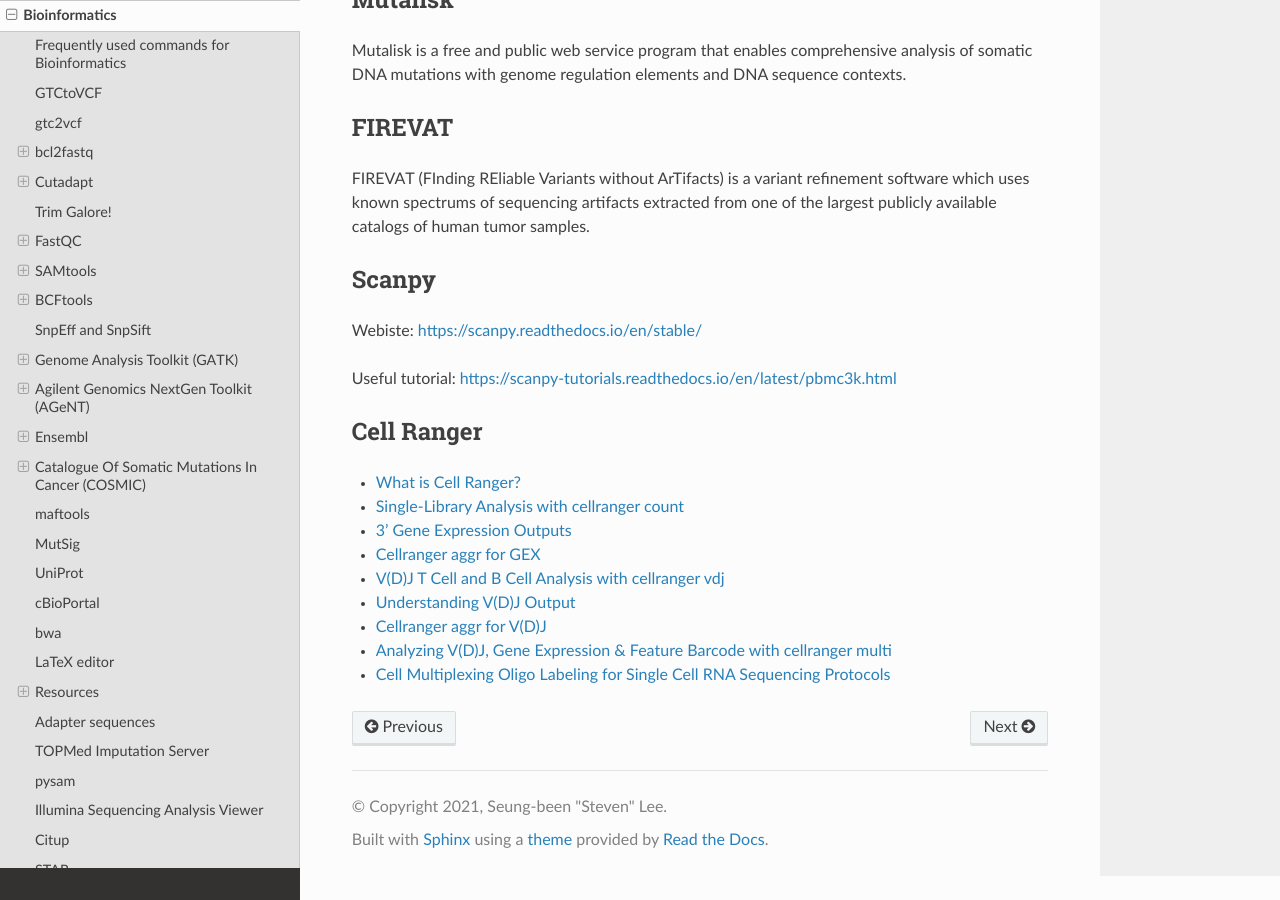
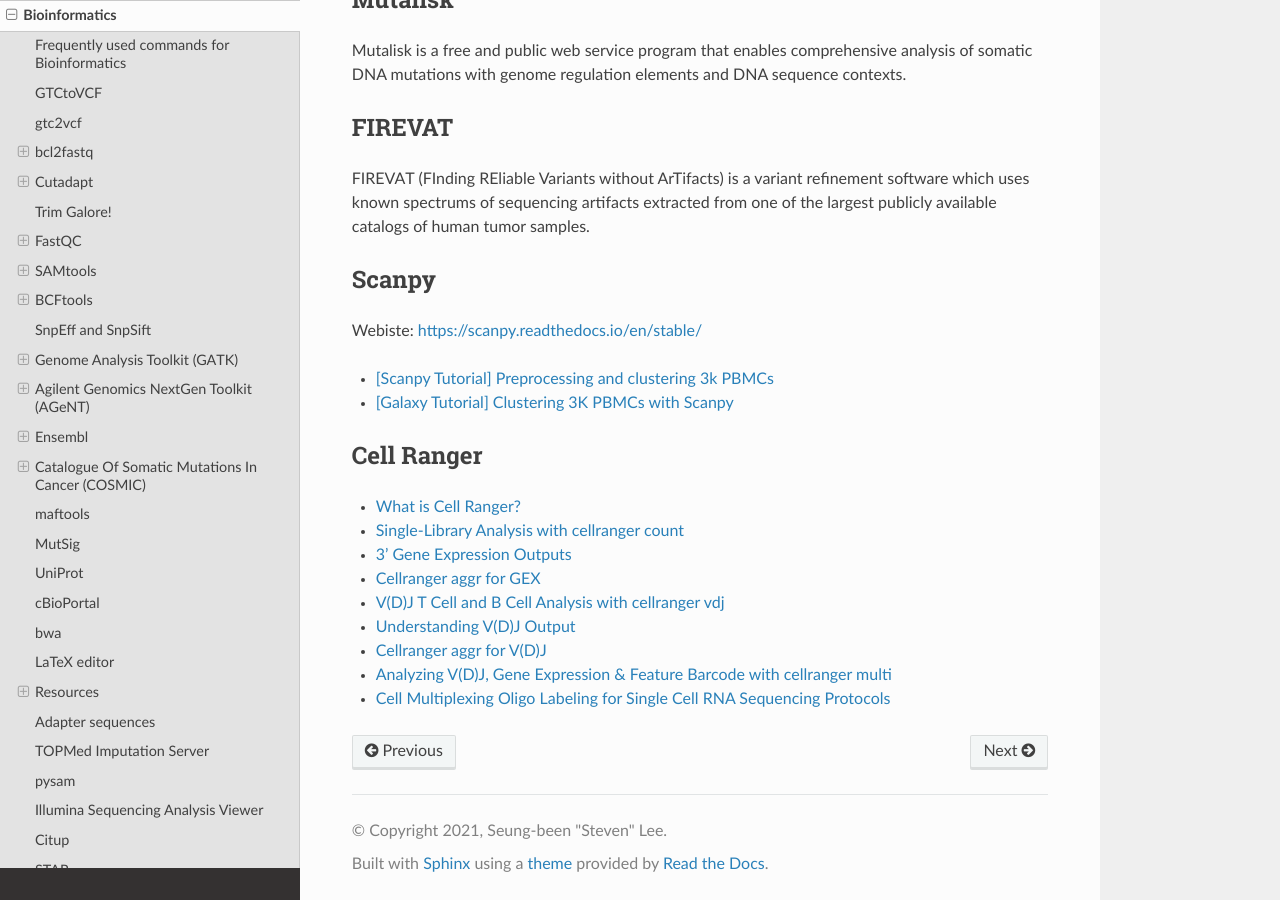
Before and after one commit to sbslee/notes, a Sphinx documentation site: the page built from docs/bioinformatics.rst, in a window 1280 px wide and 900 px high, scrolled down 22439 px. Built offline with Sphinx 7.4.7 and the Read the Docs theme 2.0.0, drawn with Linux system fonts in a browser that asks for light colours.

Commit message:
Update bioinformatics.rst

```diff
--- a/docs/bioinformatics.rst
+++ b/docs/bioinformatics.rst
@@ -1032,7 +1032,8 @@
 
 Webiste: https://scanpy.readthedocs.io/en/stable/
 
-Useful tutorial: https://scanpy-tutorials.readthedocs.io/en/latest/pbmc3k.html
+- `[Scanpy Tutorial] Preprocessing and clustering 3k PBMCs <https://scanpy-tutorials.readthedocs.io/en/latest/pbmc3k.html>`__
+- `[Galaxy Tutorial] Clustering 3K PBMCs with Scanpy <https://training.galaxyproject.org/training-material/topics/transcriptomics/tutorials/scrna-scanpy-pbmc3k/tutorial.html>`__
 
 Cell Ranger
 ===========
```
